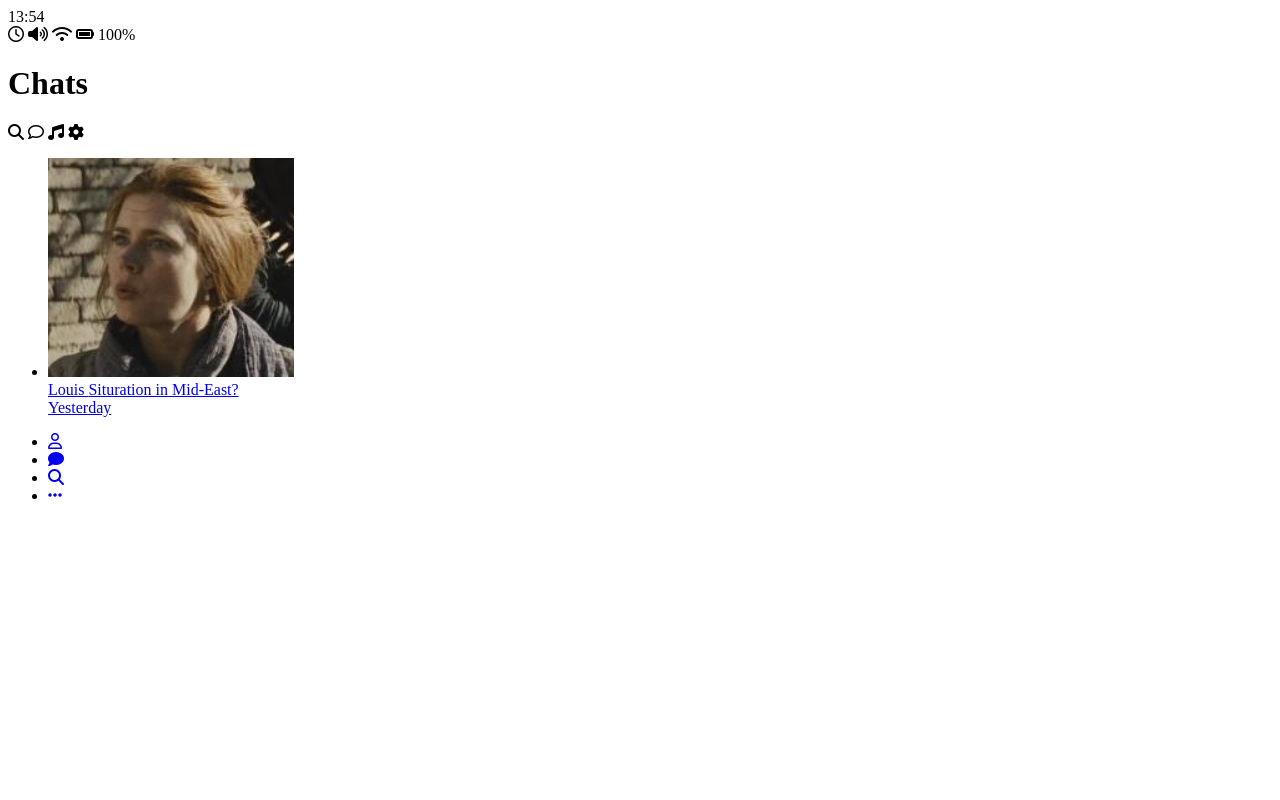
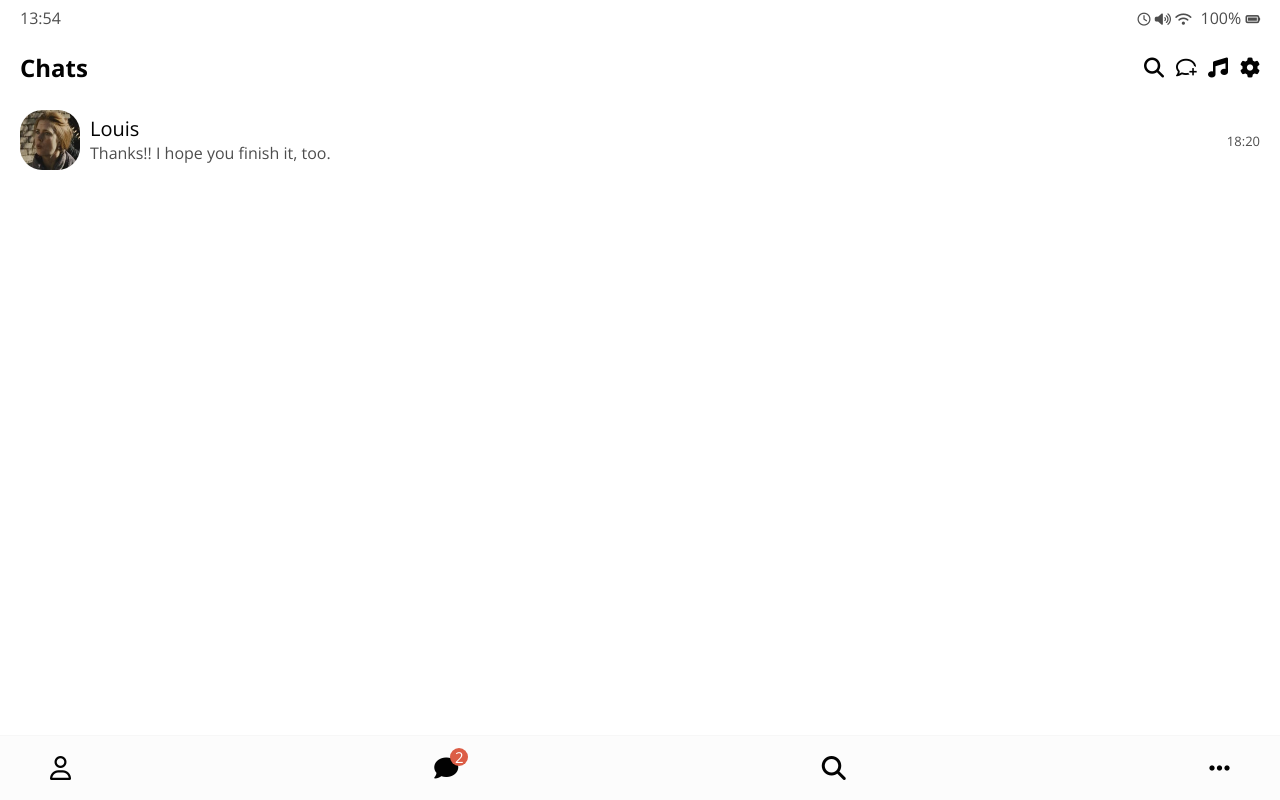
Before and after one commit to hhh270/kakao_clone, a plain HTML site: page index.html in a window 1280 px wide. Drawn offline with nearby package versions, Linux system fonts and the light colour scheme.

Commit message:
on goging well with CSS
CSS customize...

```diff
--- /dev/null
+++ b/css/friend.css
@@ -0,0 +1,56 @@
+.friend {
+  display: flex;
+  justify-content: space-between;
+  align-items: center;
+}
+
+.friend .friend__avatar {
+  width: 50px;
+  height: 50px;
+  border-radius: 37%;
+}
+
+.friend__avatar.midium-avatar {
+  width: 60px;
+  height: 60px;
+}
+
+.friend__avatar.g-avatar {
+  width: 70px;
+  height: 70px;
+}
+/*if the avatar seperate with g-avatar then it means g-avatar inside friend__avatar*/
+/*this one means applying avatar and g-avatar, also*/
+
+.friend .friend__column {
+  display: flex;
+  align-items: center;
+}
+
+.friend__column .friend__avatar {
+  margin-right: 10px;
+}
+
+.friend__content .friend__name {
+  font-size: 20px;
+  display: block;
+  margin-bottom: 6px;
+}
+
+.friend__content .friend__status,
+.friend__content .friend__bottom-text {
+  opacity: 0.7;
+  display: block;
+}
+.friend__content .friend__status {
+  font-size: 14px;
+}
+
+.friend__content .friend__bottom-text {
+  font-size: 16px;
+}
+
+.friend .chat__timestamp {
+  font-size: 13px;
+  opacity: 0.7;
+}
--- /dev/null
+++ b/css/header.css
@@ -0,0 +1,47 @@
+.header {
+  display: flex;
+  justify-content: space-between;
+  margin-bottom: 30px;
+  align-items: center;
+}
+
+.header .header__title {
+  font-size: 24px;
+  font-weight: 700; /*because I outputed 400, 700 from google-font*/
+}
+
+.header .header__icon {
+  font-size: 20px;
+  margin-left: 12px;
+  cursor: pointer; /*to change appearance of mouse cursor as clicker*/
+}
+
+.header .header__header-column {
+  display: flex;
+  align-items: center;
+}
+
+.header .header__header-column .header__icon {
+  position: relative;
+}
+.header .header__header-column .header__badge {
+  position: absolute;
+  right: -10%;
+  top: 8px;
+  background-color: white;
+  color: black;
+  text-align: center;
+  display: flex;
+  justify-content: center;
+  align-items: center;
+  font-size: 15px;
+  font-weight: 700;
+  width: 10px;
+  height: 10px;
+  border-radius: 50%;
+}
+
+.header .header__back-btn {
+  font-size: 22px;
+  margin-right: 20px;
+}
--- /dev/null
+++ b/css/nav-bar.css
@@ -0,0 +1,42 @@
+.nav {
+  position: fixed; /*when you scroll a page, nav-bar will follow you*/
+  width: 100%;
+  background-color: #fcfcfc;
+  bottom: 0px;
+  left: 0px;
+  padding: 20px 50px;
+  /* when you use position: fixed, you have to setting width, also*/
+  border-top: 1px solid #f7f7f7;
+}
+
+.nav .nav__list {
+  display: flex;
+  justify-content: space-between;
+}
+
+.nav i {
+  font-size: 24px;
+}
+
+.nav .nav__list-link {
+  position: relative;
+}
+
+.nav .nav__badge {
+  position: absolute;
+  /*if the parrent(in this case, .nv__list-link) doesn't have a relative mark at position.
+  children will follow body for making position*/
+  top: -12px;
+  right: -10px;
+  font-size: 15px;
+  color: white;
+  background-color: #dc5d46;
+  width: 18px;
+  height: 18px;
+  text-align: center;
+  display: flex;
+  justify-content: center;
+  align-items: center;
+  border-radius: 50%;
+  /*this will be change a shape of square's edge*/
+}
--- /dev/null
+++ b/css/reset.css
@@ -0,0 +1,124 @@
+html,
+body,
+div,
+span,
+applet,
+object,
+iframe,
+h1,
+h2,
+h3,
+h4,
+h5,
+h6,
+p,
+blockquote,
+pre,
+a,
+abbr,
+acronym,
+address,
+big,
+cite,
+code,
+del,
+dfn,
+em,
+img,
+ins,
+kbd,
+q,
+s,
+samp,
+small,
+strike,
+strong,
+sub,
+sup,
+tt,
+var,
+b,
+u,
+i,
+center,
+dl,
+dt,
+dd,
+ol,
+ul,
+li,
+fieldset,
+form,
+label,
+legend,
+table,
+caption,
+tbody,
+tfoot,
+thead,
+tr,
+th,
+td,
+article,
+aside,
+canvas,
+details,
+embed,
+figure,
+figcaption,
+footer,
+header,
+hgroup,
+menu,
+nav,
+output,
+ruby,
+section,
+summary,
+time,
+mark,
+audio,
+video {
+  margin: 0;
+  padding: 0;
+  border: 0;
+  font-size: 100%;
+  font: inherit;
+  vertical-align: baseline;
+}
+/* HTML5 display-role reset for older browsers */
+article,
+aside,
+details,
+figcaption,
+figure,
+footer,
+header,
+hgroup,
+menu,
+nav,
+section {
+  display: block;
+}
+body {
+  line-height: 1;
+}
+ol,
+ul {
+  list-style: none;
+}
+blockquote,
+q {
+  quotes: none;
+}
+blockquote:before,
+blockquote:after,
+q:before,
+q:after {
+  content: "";
+  content: none;
+}
+table {
+  border-collapse: collapse;
+  border-spacing: 0;
+}
--- /dev/null
+++ b/css/status-bar.css
@@ -0,0 +1,14 @@
+.status-bar {
+  display: flex;
+  justify-content: space-between;
+  margin-bottom: 30px;
+  opacity: 0.7; /*give a haze to font*/
+}
+
+.status-bar i {
+  font-size: 13px;
+}
+
+.status-bar .status-bar__battery-level {
+  margin-left: 5px;
+}
--- /dev/null
+++ b/css/styles.css
@@ -0,0 +1,22 @@
+@import "reset.css";
+@import url("https://fonts.googleapis.com/css2?family=Open+Sans:wght@400;700&display=swap");
+@import "status-bar.css";
+@import "header.css";
+@import "nav-bar.css";
+@import "friend.css";
+
+* {
+  box-sizing: border-box;
+  /*box size will take a standard by border*/
+}
+body {
+  background-color: white;
+  padding: 10px 20px; /*top & bottom 10px, left & right is 20px*/
+  color: #020202;
+  font-family: "Open Sans";
+}
+
+a {
+  color: inherit; /*turn purple to before click, get the color from parent*/
+  text-decoration: none; /*erase the underline at link.*/
+}
--- a/index.html
+++ b/index.html
@@ -3,10 +3,13 @@
   <head>
     <meta charset="UTF-8" />
     <meta name="viewport" content="width=device-width, initial-scale=1.0" />
+
     <script
       src="https://kit.fontawesome.com/bf65bab49c.js"
       crossorigin="anonymous"
     ></script>
+    <link rel="stylesheet" href="css/styles.css" />
+
     <title>Chats|Kakao Clone</title>
   </head>
   <body>
@@ -14,13 +17,14 @@
       <div class="status-bar__column">
         <span class="status-bar__clock">13:54</span>
       </div>
-      <div class="status-bar__column"></div>
+      <div class="status-bar__column">
         <!--from fontawesome-->
         <i class="far fa-clock"></i>
         <i class="fas fa-volume-up"></i>
         <i class="fas fa-wifi"></i>
+        <span class="status-bar__battery-level">100%</span>
         <i class="fas fa-battery-full"></i>
-      <span class="status-bar__battery-level">100%</span>
+      </div>
     </div>
     <header class="header">
       <div class="header__header-column">
@@ -31,6 +35,8 @@
           <i class="fas fa-search"></i>
         </span>
         <span class="header__icon">
+          <div class="header__badge">+</div>
+          <!--Badge-->
           <i class="far fa-comment"></i>
         </span>
         <span class="header__icon">
@@ -45,23 +51,32 @@
       <ul class="chats__list">
         <li class="chats__chat chat">
           <a href="chat.html">
-            <div class="chat__column">
-              <img class="chat__avatar g-avatar" src="images/faceoflouis.jpg" />
-              <div class="chat__content">
-                <span class="chat__username">
+            <div class="chats__chat friend friend--lg">
+              <div class="friend__column">
+                <img
+                  src="images/faceoflouis.jpg"
+                  class="midium-avatar friend__avatar"
+                />
+                <div class="friend__content">
+                  <span class="friend__name">
                     Louis
                   </span>
-                <span class="chat__preview">Situration in Mid-East?</span>
+                  <span class="friend__bottom-text">
+                    Thanks!! I hope you finish it, too.
+                  </span>
                 </div>
               </div>
-            <div class="chat__column">
-              <span class="chat__timestamp">Yesterday</span>
+              <div class="friend__column">
+                <div class="friend__now-listening">
+                  <span class="chat__timestamp">18:20</span>
+                </div>
+              </div>
             </div>
           </a>
         </li>
       </ul>
     </main>
-    <nav class="navigation">
+    <nav class="nav">
       <ul class="nav__list">
         <li class="nav__list-item">
           <a href="friends.html" class="nav__list-link">
@@ -70,6 +85,8 @@
         </li>
         <li class="nav__list-item">
           <a href="index.html" class="nav__list-link">
+            <div class="nav__badge">2</div>
+            <!--Badge-->
             <i class="fas fa-comment"></i>
           </a>
         </li>
```
Also changed, not shown: chat.html (+8 -3 lines), find.html (+7 -3 lines), friends.html (+14 -13 lines), more.html (+5 -1 lines), settings.html (+4 -2 lines), images/myphoto.jpg. Lines whose indentation alone changed are shown as unchanged.
